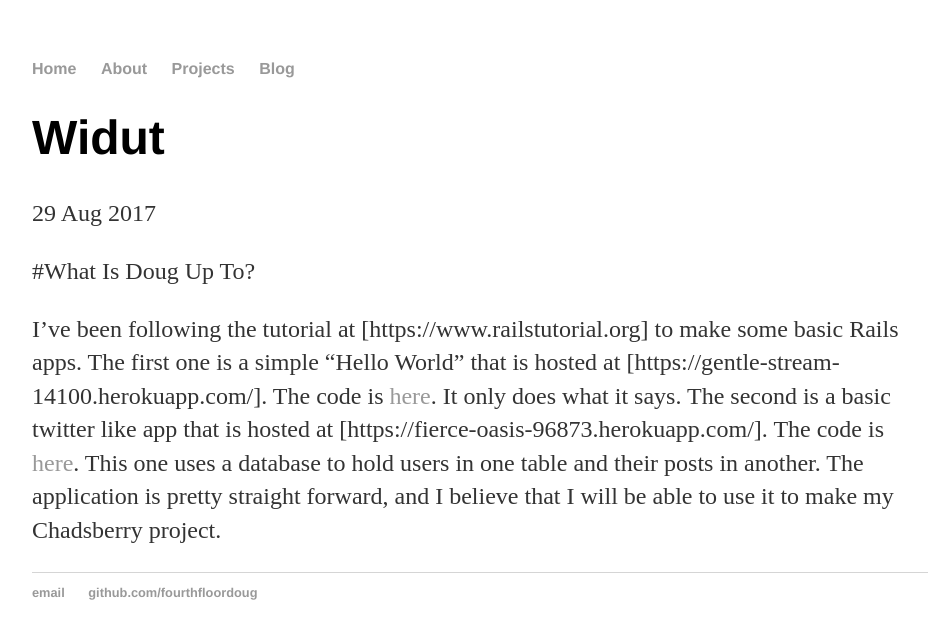
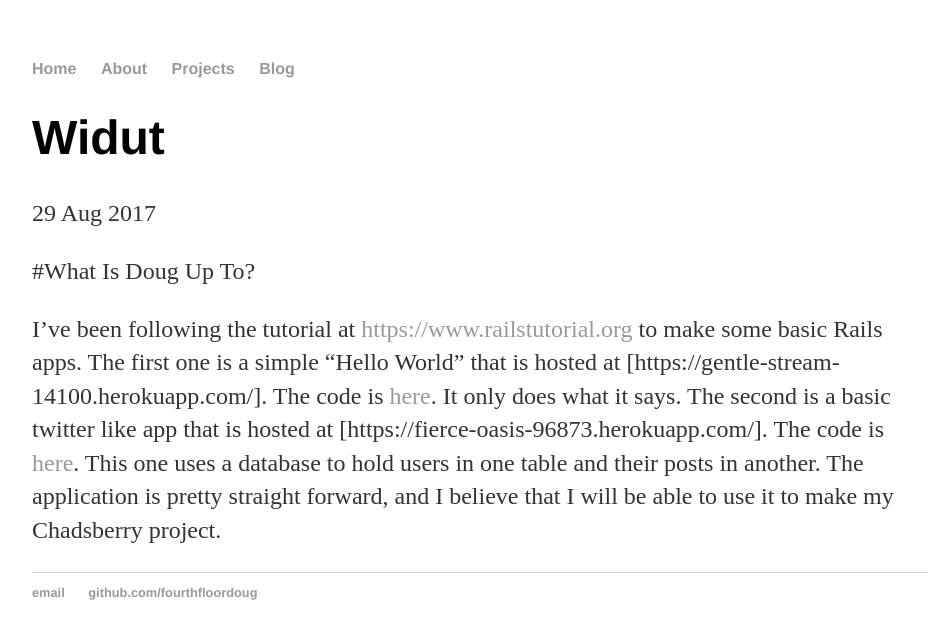
Before and after one commit to fourthfloordoug/fourthfloordoug.github.io, a Jekyll site: the page built from _posts/2017-08-29-widut.md, in a window 1280 px wide. Shown: the top 639 px of the page, without its empty margins (160-1089 px from the left). Built offline with Jekyll 4.4.1, drawn with Linux system fonts in a browser that asks for light colours; our own code applies the rules of GitHub Pages for plain Markdown files.

Commit message:
Fix broken link

```diff
--- a/_posts/2017-08-29-widut.md
+++ b/_posts/2017-08-29-widut.md
@@ -1,3 +1,3 @@
 #What Is Doug Up To?
 
-I've been following the tutorial at [https://www.railstutorial.org] to make some basic Rails apps.  The first one is a simple "Hello World" that is hosted at [https://gentle-stream-14100.herokuapp.com/].  The code is [here](https://github.com/fourthfloordoug/helloRails).  It only does what it says.  The second is a basic twitter like app that is hosted at [https://fierce-oasis-96873.herokuapp.com/].  The code is [here](https://github.com/fourthfloordoug/railsToy).  This one uses a database to hold users in one table and their posts in another.  The application is pretty straight forward, and I believe that I will be able to use it to make my Chadsberry project.
+I've been following the tutorial at <https://www.railstutorial.org> to make some basic Rails apps.  The first one is a simple "Hello World" that is hosted at [https://gentle-stream-14100.herokuapp.com/].  The code is [here](https://github.com/fourthfloordoug/helloRails).  It only does what it says.  The second is a basic twitter like app that is hosted at [https://fierce-oasis-96873.herokuapp.com/].  The code is [here](https://github.com/fourthfloordoug/railsToy).  This one uses a database to hold users in one table and their posts in another.  The application is pretty straight forward, and I believe that I will be able to use it to make my Chadsberry project.
```
